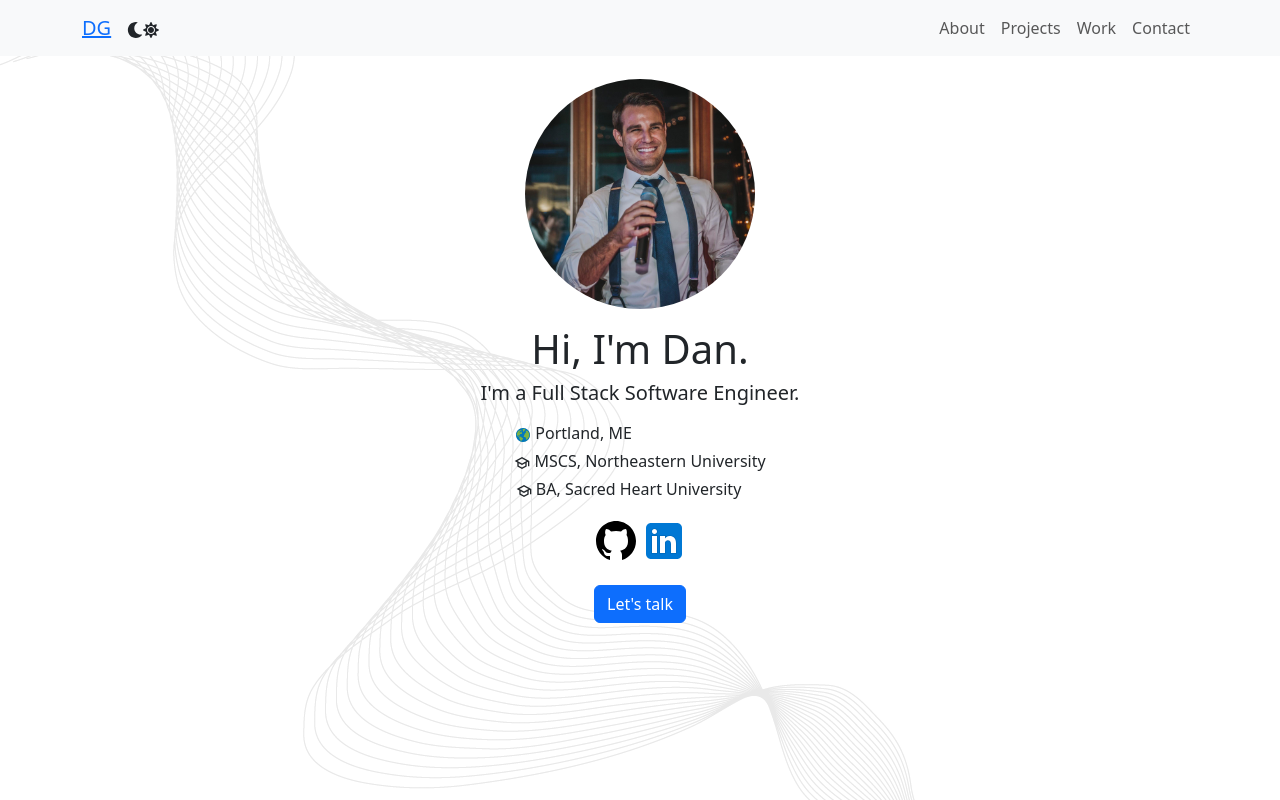
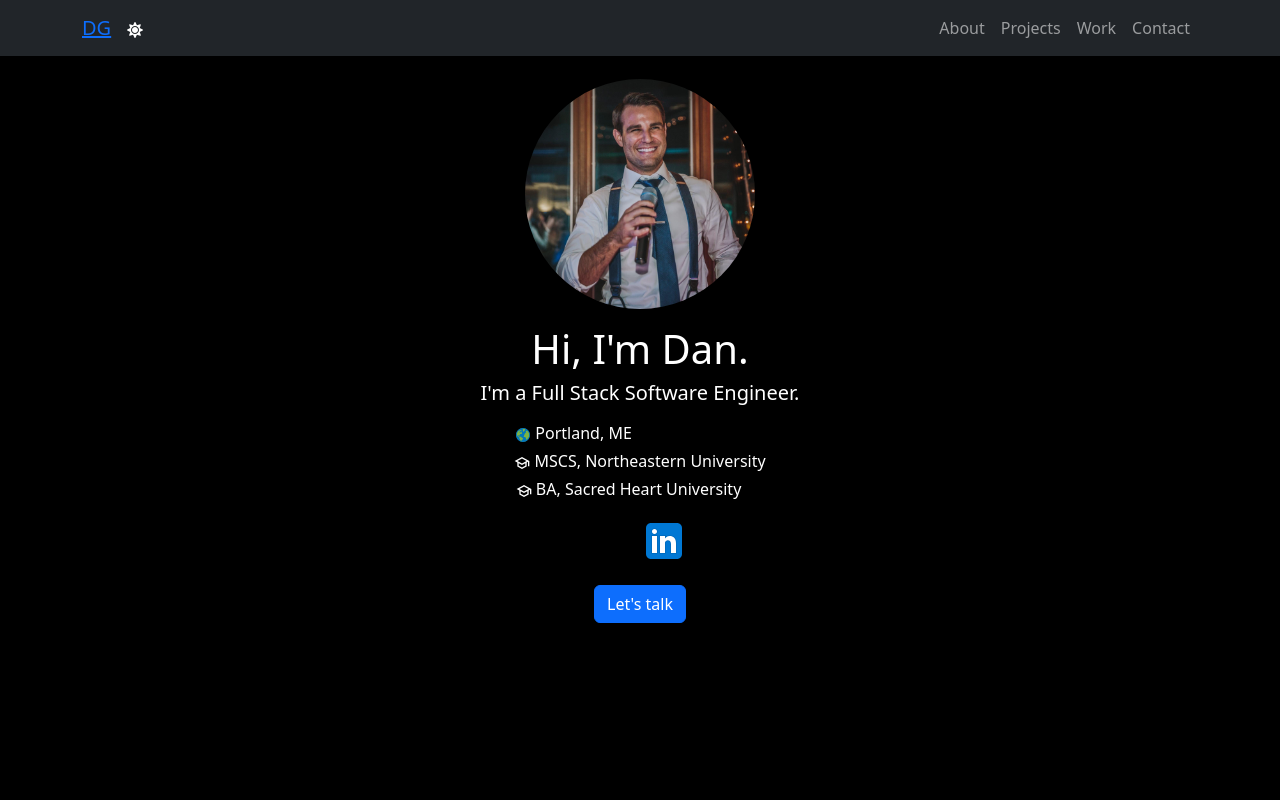
Before and after one commit to DanGraziano/PersonalWebsite, a React (Create React App) app: page / in a window 1280 px wide. Both pictures are taken after a click on the button 135 px from the left and 28 px from the top of the page. Shown: the top 800 px of the page. Built offline with nearby package versions, Linux system fonts and the light colour scheme; some icons are missing.

Commit message:
Add dark mode toggle functionality

```diff
--- a/src/App.js
+++ b/src/App.js
@@ -1,4 +1,4 @@
-import React from "react";
+import React, { useState } from "react";
 import Hero from "./components/hero/Hero";
 import About from "./components/about/About";
 import Projects from "./components/projects/Projects";
@@ -10,13 +10,15 @@ import 'bootstrap/dist/css/bootstrap.min.css';
 
 
 export default function App() {
+  const [darkMode, setDarkMode] = useState(false);
+
   return (
     <div className="App">
-      <Navigation />
+      <Navigation darkMode={darkMode} setDarkMode={setDarkMode} />
       <Hero />
       <About />
       <Projects />
-      <Work />
+      <Work darkMode={darkMode} />
       <Contact />
       <Footer />
     </div>
--- a/src/components/nav/Navbar.jsx
+++ b/src/components/nav/Navbar.jsx
@@ -1,3 +1,4 @@
+import React, { useEffect } from 'react';
 import Container from 'react-bootstrap/Container';
 import Nav from 'react-bootstrap/Nav';
 import Navbar from 'react-bootstrap/Navbar';
@@ -5,9 +6,40 @@ import { FaMoon, FaSun } from "react-icons/fa";
 import { Link } from 'react-scroll';
 import './Navbar.css';
 
-export default function Navigation() {
+export default function Navigation({ darkMode, setDarkMode }) {
+
+  const toggleMode = () => {
+    setDarkMode(!darkMode);
+  };
+
+  useEffect(() => {
+    if (darkMode) {
+      document.body.classList.add('dark-theme');
+    }
+    else {
+      document.body.classList.remove('dark-theme');
+    }
+  }, [darkMode]);
+
+  const toggleIcon = () => {
+    if (darkMode) {
+      return <FaSun />;
+    }
+    else {
+      return <FaMoon />;
+    }
+  }
+
+  let navbarClass = "bg-light";
+  let navbarVariant = "light";
+
+  if (darkMode) {
+    navbarClass = "bg-dark";
+    navbarVariant = "dark";
+  }
+
   return (
-      <Navbar expand="lg" className="bg-light" variant="light" fixed="top">
+      <Navbar expand="lg" className={navbarClass} variant={navbarVariant} fixed="top">
         <Container className="navbar-container">
           <Navbar.Brand>
 
@@ -21,8 +53,9 @@ export default function Navigation() {
 
           </Navbar.Brand>
 
-          <Nav.Link href=""><FaMoon /></Nav.Link>
-          <Nav.Link href=""><FaSun /></Nav.Link>
+          <Nav.Link onClick={toggleMode}>
+            {toggleIcon()}
+          </Nav.Link>
           {/* TODO - implement dark/light modes */}
 
           <Navbar.Toggle aria-controls="responsive-navbar-nav" />
--- a/src/components/work/Work.css
+++ b/src/components/work/Work.css
@@ -9,10 +9,6 @@
 
 .vertical-timeline::before {
     background: black !important;
-}
-
-.date {
-    color: rgb(123, 123, 123);
 }
 
 .icon-container {
@@ -27,3 +23,22 @@
     border-radius: 40% !important;
     font-size: .70em !important
 }
+
+.date {
+    color: #000000;
+}
+
+@media (max-width: 1168px) {
+    .date {
+      color: #fff;
+    }
+  }
+
+.dark-theme .date {
+    color: #ffffff;
+    background-color: transparent !important;
+}
+
+.dark-theme .vertical-timeline::before {
+    background: #fff !important; /* Or any color you want for dark mode */
+}
--- a/src/components/work/Work.jsx
+++ b/src/components/work/Work.jsx
@@ -6,9 +6,14 @@ import 'react-vertical-timeline-component/style.min.css';
 import './Work.css';
 import { Element } from 'react-scroll';
 
-export default function WorkExperience() {
+export default function Work({ darkMode }) {
+    let darkClassName = '';
+    if (darkMode) {
+      darkClassName += 'dark-theme';
+    }
+
     return (
-    <Element name="work" className="work-section">
+    <Element name="work" className={`work-section ${darkClassName}`}>
         <Container>
             <Row className="justify-content-center">
                 <Col xs={12} className="text-center">
@@ -26,7 +31,7 @@ export default function WorkExperience() {
                             }}
                             contentArrowStyle={{ borderRight: '10px solid  rgb(33, 150, 243)' }}
                             date={exp.date}
-                            dateClassName="date"
+                            dateClassName={`date ${darkClassName}`}
                             iconStyle={{ background: 'rgb(255, 255, 255)', color: '#fff' }}
                             icon={
                                 <a href={exp.company_link} className="icon-container">
--- a/src/index.css
+++ b/src/index.css
@@ -1,4 +1,3 @@
-
 body {
   margin: 0;
   font-family: -apple-system, BlinkMacSystemFont, 'Segoe UI', 'Roboto', 'Oxygen',
@@ -6,9 +5,17 @@ body {
     sans-serif;
   -webkit-font-smoothing: antialiased;
   -moz-osx-font-smoothing: grayscale;
+  background-color: #fff;
+  color: #000;
 }
 
 code {
   font-family: source-code-pro, Menlo, Monaco, Consolas, 'Courier New',
     monospace;
 }
+
+/* Dark mode styles */
+.dark-theme {
+background-color: #000;
+color: #fff;
+}
```
